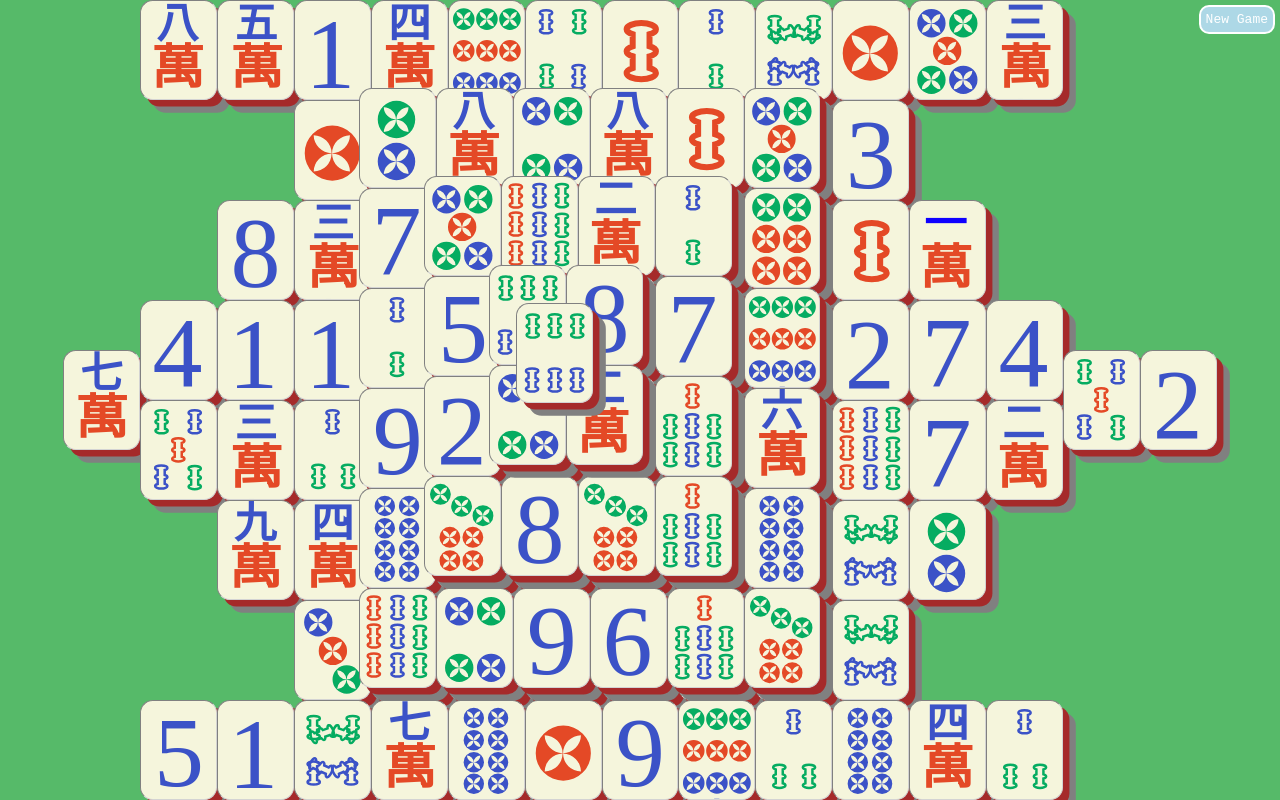
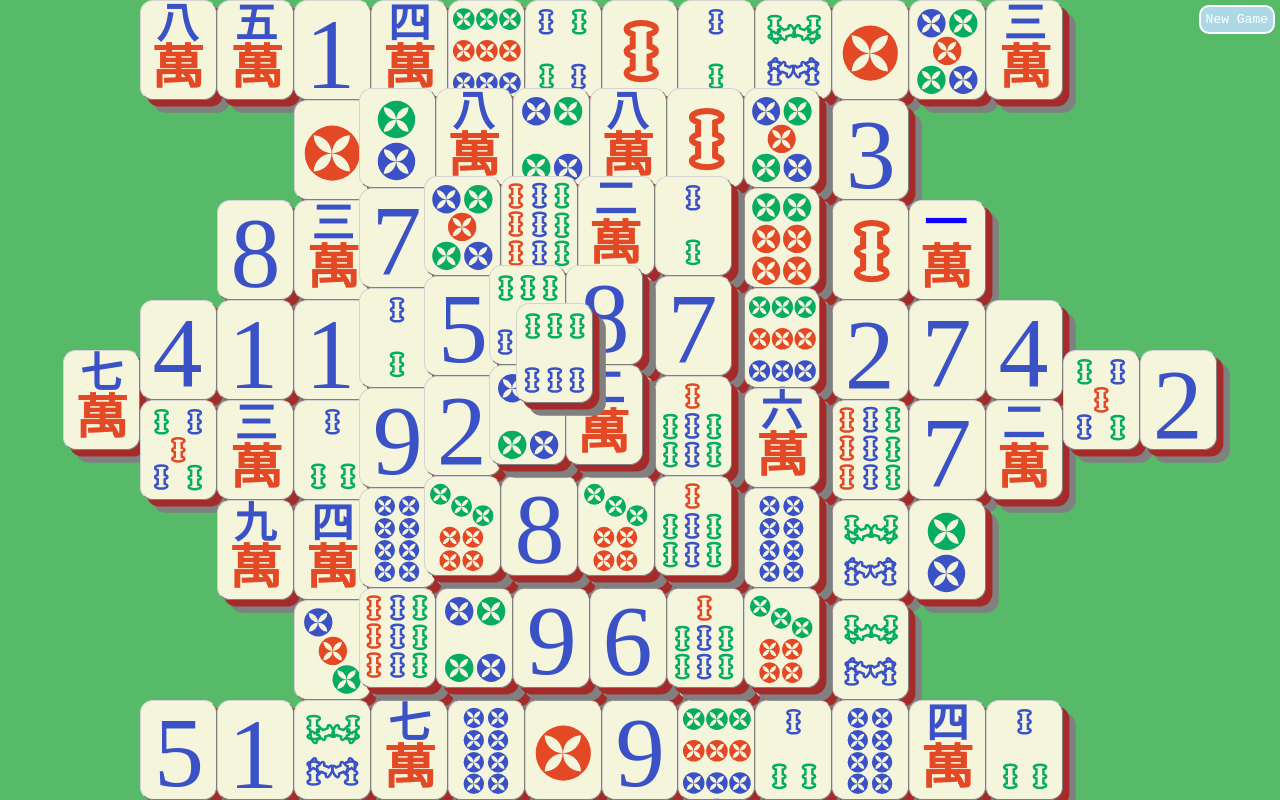
Before and after one commit to slig/mamahjong, a website: page index.html in a window 1280 px wide. Drawn offline with Linux system fonts and the light colour scheme.

Commit message:
Fixed border colors

```diff
--- a/css/main.css
+++ b/css/main.css
@@ -37,10 +37,10 @@ html, body {
   background-image: url('../img/tileset01.svg');
   background-size: 600% 600%;
   position: absolute;
-  border-top: 1px solid gray;
-  border-left: 1px solid gray;
-  border-bottom: 1px solid lightgray;
-  border-right: 1px solid lightgray;
+  border-top: 1px solid lightgray;
+  border-left: 1px solid lightgray;
+  border-bottom: 1px solid gray;
+  border-right: 1px solid gray;
   box-sizing: border-box;
 }
 
```
